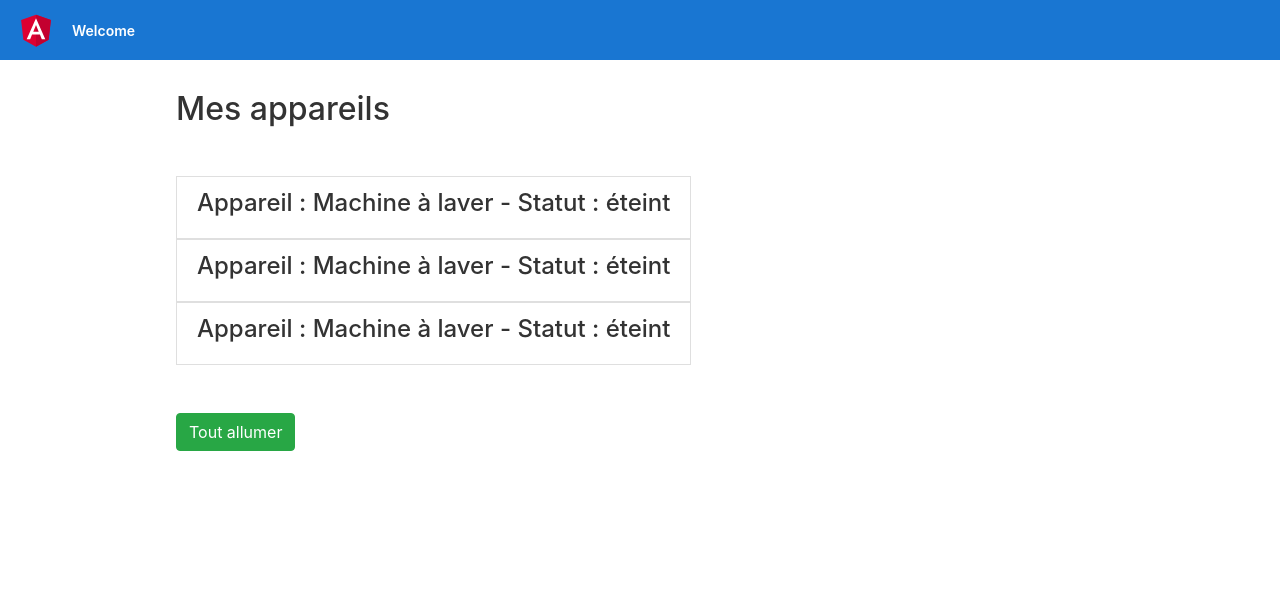
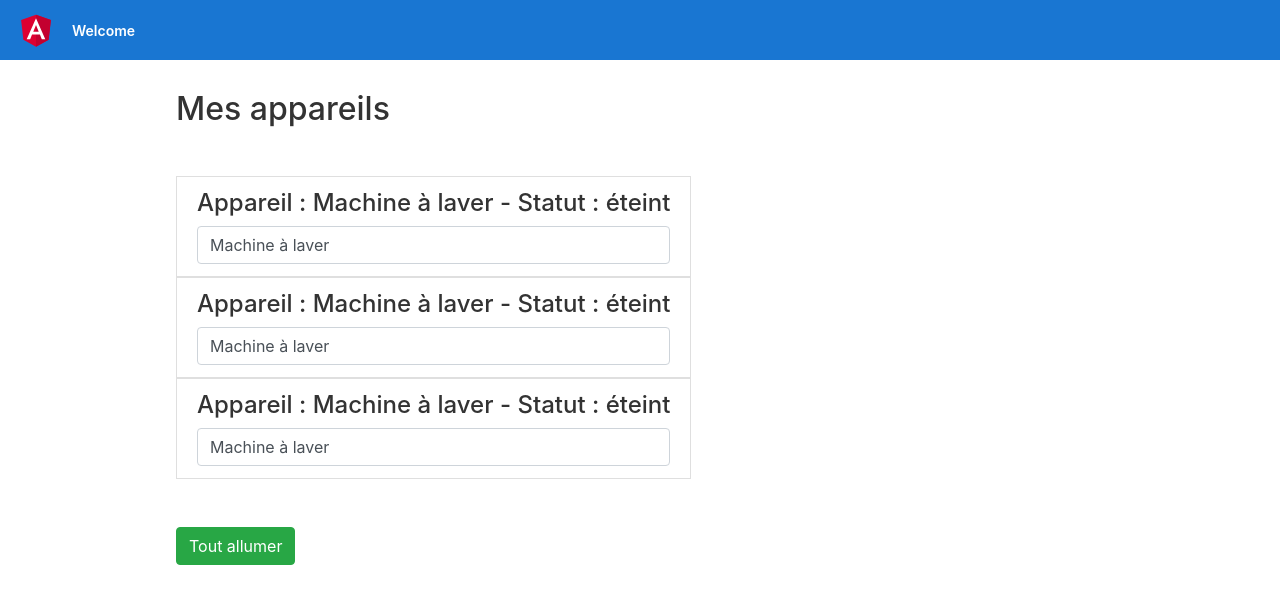
Before and after one commit to tuyetrinhvo/angular-app, an Angular app: page / in a window 1280 px wide. Shown: the top 604 px of the page. Built offline with nearby package versions, Linux system fonts and the light colour scheme.

Commit message:
two-way binding

```diff
--- a/src/app/app.component.html
+++ b/src/app/app.component.html
@@ -91,7 +91,7 @@
           <app-appareil></app-appareil>
           <app-appareil></app-appareil>
         </ul>
-        <button class="btn btn-success mt-5" [disabled]="!isAuth">Tout allumer</button>
+        <button class="btn btn-success mt-5" [disabled]="!isAuth" (click)="onAllumer()">Tout allumer</button>
       </div>
     </div>
   </div>
--- a/src/app/app.component.ts
+++ b/src/app/app.component.ts
@@ -14,4 +14,8 @@ export class AppComponent {
 			this.isAuth = true;
 		}, 2000);
 	}
+
+	onAllumer() {
+		console.log('On allume tout !');
+	}
 }
--- a/src/app/appareil/appareil.component.html
+++ b/src/app/appareil/appareil.component.html
@@ -1,3 +1,4 @@
 <li class="list-group-item">
   <h4>Appareil : {{ appareilName }} - Statut : {{ getStatus() }}</h4>
+  <input type="text" class="form-control" [(ngModel)]="appareilName">
 </li>
```
Also changed, not shown: src/app/app.module.ts (+6 -12 lines).
